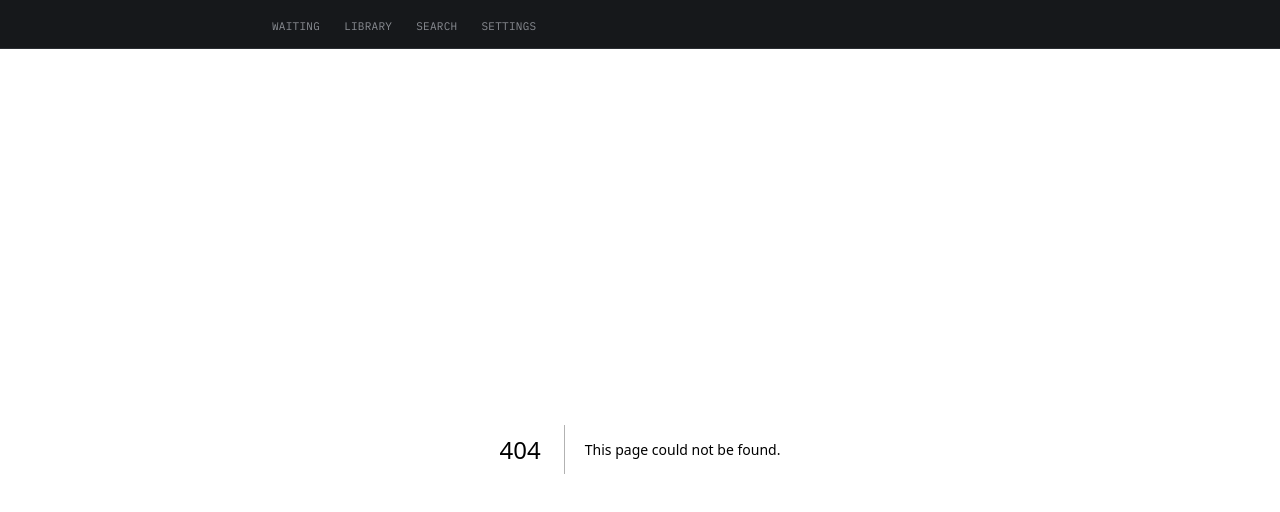
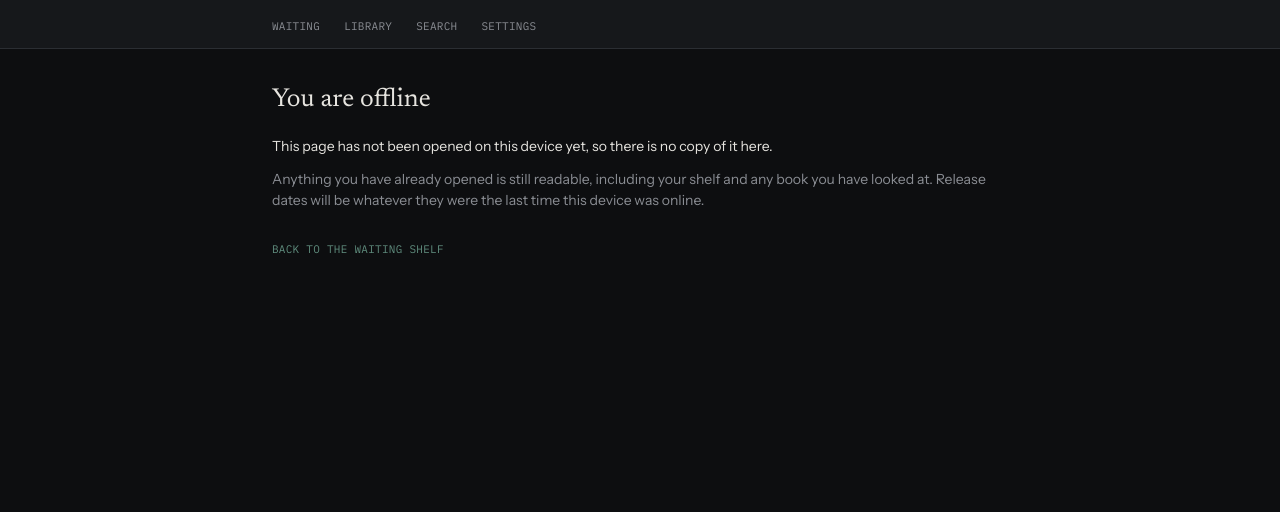
Before and after one commit to miishat/overdue, a Next.js app: page /offline in a window 1280 px wide. Before the commit this address had no page. Shown: the top 512 px of the page. Built offline with nearby package versions, Linux system fonts and the light colour scheme.

Commit message:
feat: add the offline fallback page

```diff
--- /dev/null
+++ b/src/app/offline/page.tsx
@@ -0,0 +1,47 @@
+import Link from "next/link";
+import type { Metadata } from "next";
+
+export const metadata: Metadata = {
+  title: "Offline",
+};
+
+/**
+ * The service worker's navigation fallback.
+ *
+ * Shown only when a navigation cannot be served from the network or from the
+ * runtime cache, which in practice means a page the user has never opened
+ * while online. Pages they have opened come back from the "others"
+ * NetworkFirst cache instead and never reach here.
+ *
+ * Three hard constraints, all of which exist because this renders with no
+ * network at all:
+ *   - no database access
+ *   - no `export const dynamic`, so `next build` prerenders it and the
+ *     service worker can precache a complete page
+ *   - no client components
+ *
+ * The copy follows the spec's rule for empty states: an invitation to act,
+ * not an apology. It says what still works rather than only what does not.
+ */
+export default function OfflinePage() {
+  return (
+    <main className="mx-auto max-w-3xl px-4 py-8">
+      <h1 className="mb-4 font-display text-[26px] text-body">You are offline</h1>
+      <p className="mb-3 text-[14px] text-body">
+        This page has not been opened on this device yet, so there is no copy
+        of it here.
+      </p>
+      <p className="mb-6 text-[14px] text-quiet">
+        Anything you have already opened is still readable, including your
+        shelf and any book you have looked at. Release dates will be whatever
+        they were the last time this device was online.
+      </p>
+      <Link
+        href="/"
+        className="font-mono text-[11px] uppercase tracking-wide text-verdigris"
+      >
+        Back to the waiting shelf
+      </Link>
+    </main>
+  );
+}
```
Also changed, not shown: 1 other file (tests, documents, lock files or other folders).
